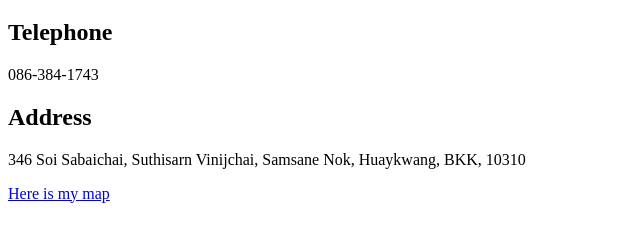
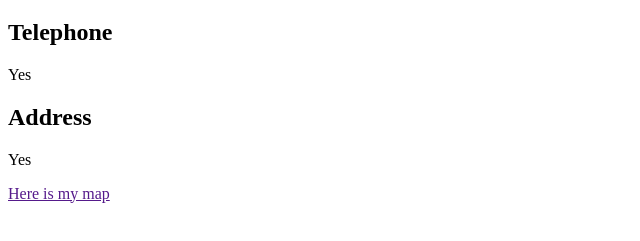
Before and after one commit to Bbestsatu/Html-portfolio, a plain HTML site: page My contact.html in a window 1280 px wide. Shown: the part 61-302 px from the top of the page, without its empty margins (0-640 px from the left). Drawn offline with Linux system fonts and the light colour scheme.

Commit message:
Update My contact.html

```diff
--- a/My contact.html
+++ b/My contact.html
@@ -8,9 +8,9 @@
 <body>
     <h1>Contact Me</h1>
         <h2>Telephone</h2>
-            <p>086-384-1743</p>
+            <p>Yes</p>
         <h2>Address</h2>
-            <p>346 Soi Sabaichai, Suthisarn Vinijchai, Samsane Nok, Huaykwang, BKK, 10310</p>
-        <a Href="https://www.google.com/maps/@13.7941266,100.5796843,21z?entry=ttu" alt="map address">Here is my map</a>
+            <p>Yes</p>
+        <a Href="" alt="map address">Here is my map</a>
 </body>
 </html>
```
